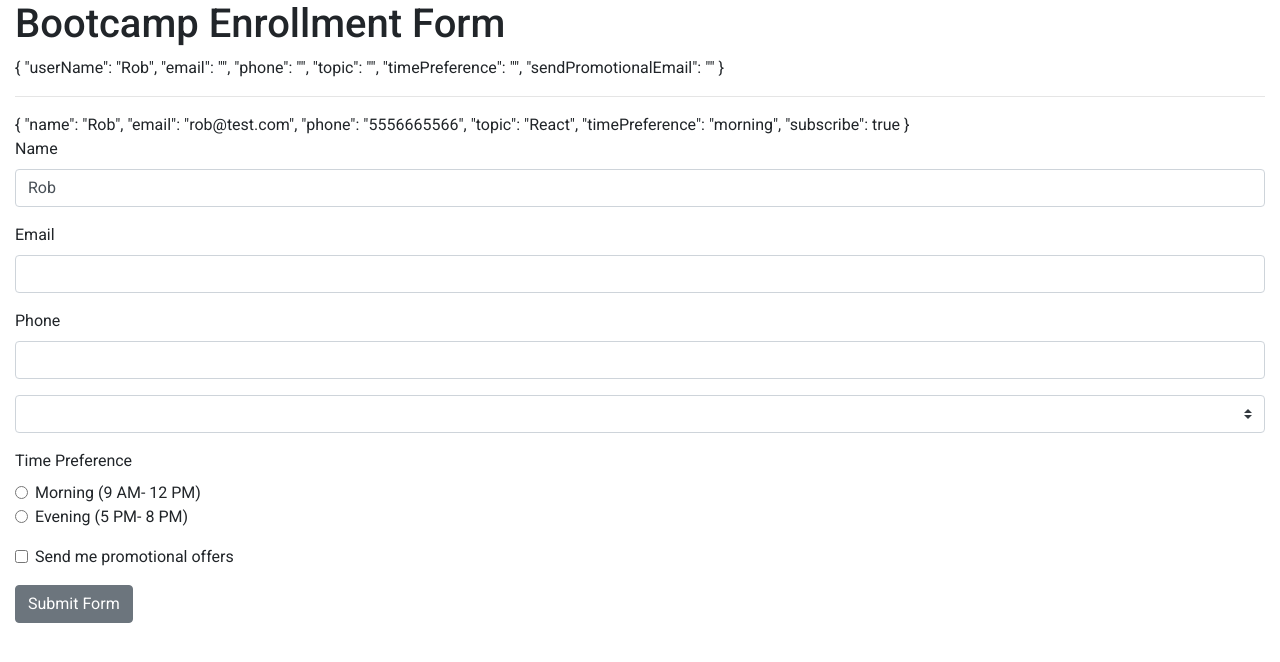
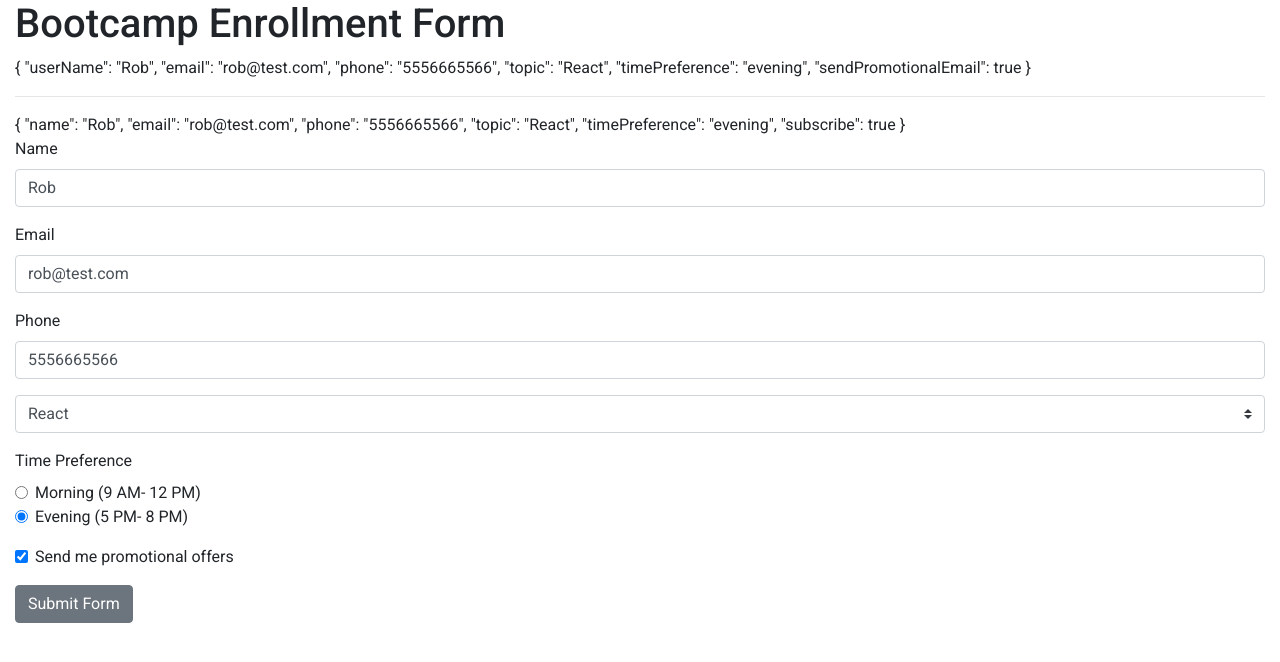
Before and after one commit to ozgursarikamis/angular-forms, an Angular app: page / in a window 1280 px wide. Shown: the top 662 px of the page. Built offline with nearby package versions, Linux system fonts and the light colour scheme.

Commit message:
form binding completed

```diff
--- a/src/app/app.component.html
+++ b/src/app/app.component.html
@@ -12,16 +12,16 @@
 
     <div class="form-group">
       <label>Email</label>
-      <input name="email" type="email" class="form-control" ngModel />
+      <input name="email" type="email" class="form-control" [ngModel]="userModel.email" />
     </div>
 
     <div class="form-group">
       <label>Phone</label>
-      <input name="phone" ngModel type="tel" class="form-control" />
+      <input name="phone" [ngModel]="userModel.phone" type="tel" class="form-control" />
     </div>
 
     <div class="form-group">
-      <select name="topic" class="custom-select" ngModel>
+      <select name="topic" class="custom-select" [ngModel]="userModel.topic">
         <option selected>I am Interested In</option>
         <option *ngFor="let topic of topics">{{ topic }}</option>
       </select>
@@ -30,17 +30,17 @@
     <div class="mb-3">
       <label>Time Preference</label>
       <div class="form-check">
-        <input ngModel type="radio" class="form-check-input" name="timePreference" value="morning" />
+        <input [ngModel]="userModel.timePreference" type="radio" class="form-check-input" name="timePreference" value="morning" />
         <label class="form-check-label">Morning (9 AM- 12 PM)</label>
       </div>
       <div class="form-check">
-        <input ngModel type="radio" class="form-check-input" name="timePreference" value="evening" />
+        <input [ngModel]="userModel.timePreference" type="radio" class="form-check-input" name="timePreference" value="evening" />
         <label class="form-check-label">Evening (5 PM- 8 PM)</label>
       </div>
     </div>
 
     <div class="form-check mb-3">
-      <input name="sendPromotionalEmail" ngModel type="checkbox" class="form-check-input" />
+      <input name="sendPromotionalEmail" [ngModel]="userModel.subscribe" type="checkbox" class="form-check-input" />
       <label class="form-check-label">Send me promotional offers</label>
     </div>
     <!--
--- a/src/app/app.component.ts
+++ b/src/app/app.component.ts
@@ -8,5 +8,5 @@ import { User } from './models/user';
 })
 export class AppComponent {
   topics = ['Angular', 'React', 'Vue'];
-  userModel = new User('Rob', 'rob@test.com', '5556665566', 'React', 'morning', true);
+  userModel = new User('Rob', 'rob@test.com', '5556665566', 'React', 'evening', true);
 }
```
